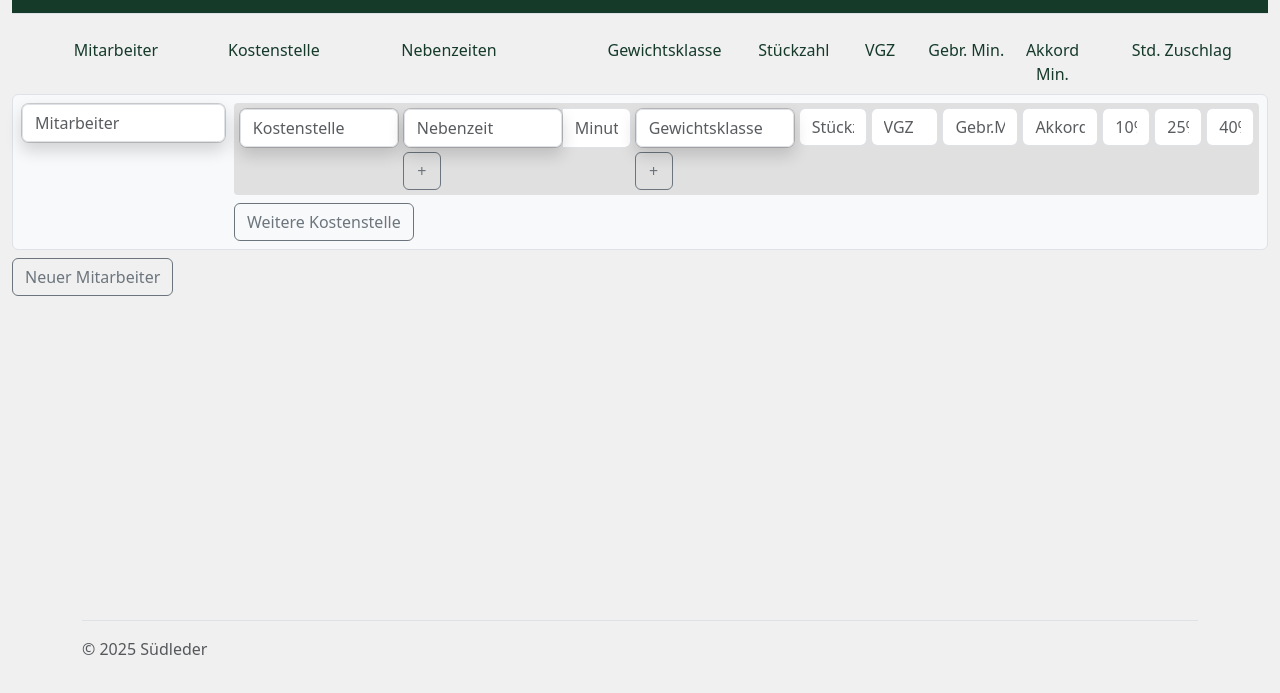
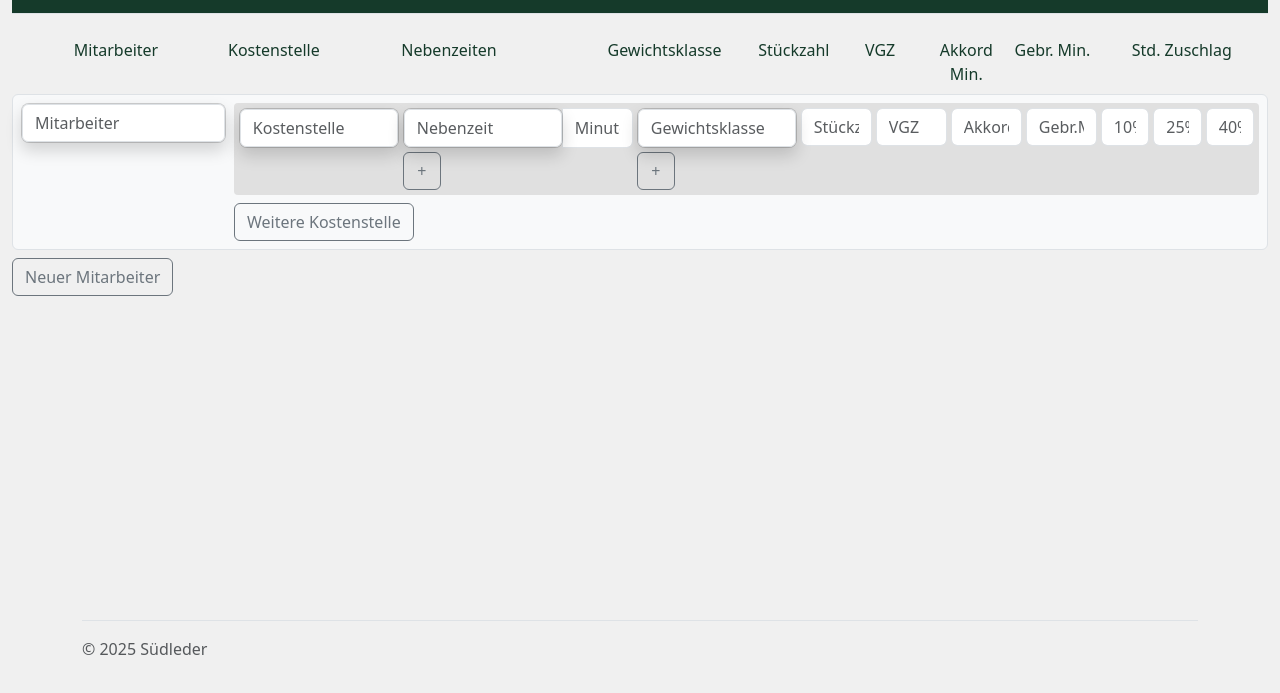
Before and after one commit to FGHovitech/Lohnkarten, a plain HTML site: page eingabemaske.html in a window 1280 px wide. Shown: the part 99-792 px from the top of the page. Drawn offline with Linux system fonts and the light colour scheme.

Commit message:
Add files via upload

```diff
--- a/eingabemaske.html
+++ b/eingabemaske.html
@@ -35,13 +35,13 @@
         <div style="flex:10" class="d-flex">
             <div style="flex:1; text-align: center;">Kostenstelle</div>
             <div style="flex:3; text-align: center;">Nebenzeiten</div>
-            <div style="flex:4" class="d-flex">
+            <div style="flex:6" class="d-flex">
               <div style="flex:2; text-align: center;">Gewichtsklasse</div>
               <div style="flex:1; text-align: center;">Stückzahl</div>
               <div style="flex:1; text-align: center;">VGZ</div>
+              <div style="flex:1; text-align: center;">Akkord Min.</div>
+              <div style="flex:1; text-align: center;">Gebr. Min.</div>
             </div>
-            <div style="flex:1; text-align: center;">Gebr. Min.</div>
-            <div style="flex:1; text-align: center;">Akkord Min.</div>
             <div style="flex:2; text-align: center;">Std. Zuschlag</div>
         </div>
       </div>
@@ -153,7 +153,7 @@
                   </div>
 
                   <!-- Gruppe: Gewichtsklasse, Stückzahl & VGZ -->
-                  <div class="gewichtsklasse-group" style="flex:4;">
+                  <div class="gewichtsklasse-group" style="flex:6;">
                     <div class="d-flex gap-1 gewichtsklasse-row mb-1">
                       <!-- Gewichtsklasse -->
                       <div style="flex:2;">
@@ -196,6 +196,15 @@
                       <div style="flex:1;">
                         <input type="text" name="vgz[]" class="form-control" placeholder="VGZ">
                       </div>
+
+                      <!-- Akkordminuten -->
+                      <div style="flex:1;">
+                        <input type="number" name="akkordMinuten[]" class="form-control" placeholder="Akkordmin.">
+                      </div>
+                      <!-- Gebrauchte Minuten -->
+                      <div style="flex:1;">
+                        <input type="number" name="gebrauchteMinuten[]" class="form-control" placeholder="Gebr.Min.">
+                      </div>
                     </div>
 
                     <div>
@@ -206,17 +215,10 @@
                         <button type="button" class="btn btn-outline-danger minus-gewichtsklasse" style="display:none">-</button>
                       </div>
                     </div>
+
+
                   </div>
 
-                  <!-- Gebrauchte Minuten -->
-                  <div style="flex:1;">
-                    <input type="number" name="gebrauchteMinuten[]" class="form-control" placeholder="Gebr.Min.">
-                  </div>
-
-                  <!-- Akkordminuten -->
-                  <div style="flex:1;">
-                    <input type="number" name="akkordMinuten[]" class="form-control" placeholder="Akkordmin.">
-                  </div>
 
                   <!-- Stundenzuschlag -->
                   <div style="flex:2;">
--- a/js/eingabemaske.js
+++ b/js/eingabemaske.js
@@ -1,4 +1,5 @@
 var originalInnerSectionTemplate = null;
+
 $(document).ready(function() {
     // Initial beim Laden der Seite: Minus‑Buttons entsprechend der vorhandenen Zeilen ausblenden oder einblenden
     $('.gewichtsklasse-group').each(function() {
```
